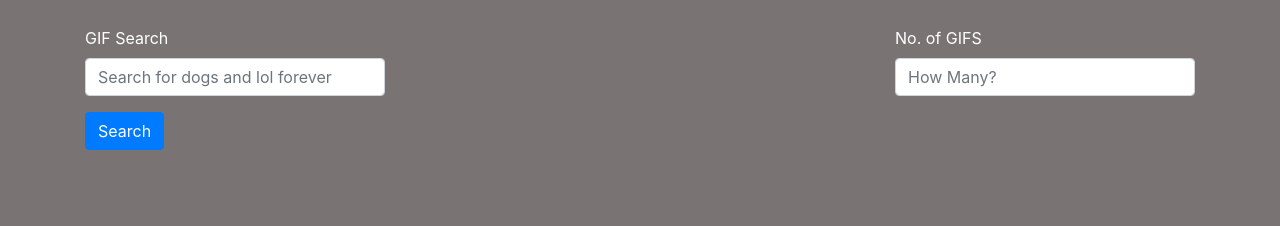
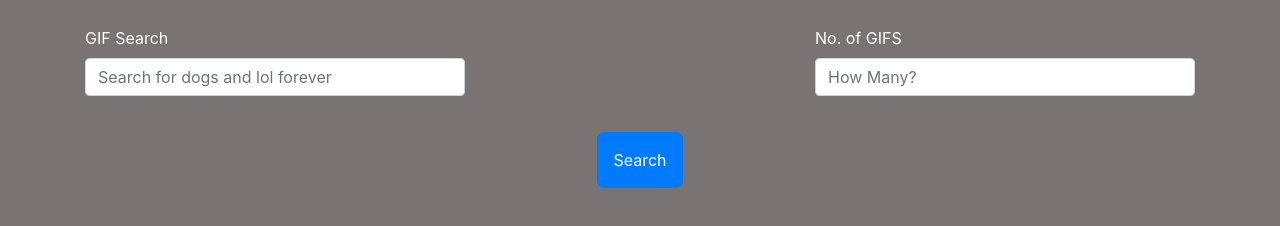
Before and after one commit to IscarjoCode/Gyphy_Project, a plain HTML site: page index.html in a window 1280 px wide. Shown: the part 120-346 px from the top of the page. Drawn offline with nearby package versions, Linux system fonts and the light colour scheme; no server answers.

Commit message:
fixed some layout issues and added button still have to clean up my form mark up

```diff
--- a/index.html
+++ b/index.html
@@ -45,5 +45,7 @@
     <script src="https://code.jquery.com/jquery-3.5.1.slim.min.js" integrity="sha384-DfXdz2htPH0lsSSs5nCTpuj/zy4C+OGpamoFVy38MVBnE+IbbVYUew+OrCXaRkfj" crossorigin="anonymous"></script>
     <script src="https://cdn.jsdelivr.net/npm/popper.js@1.16.1/dist/umd/popper.min.js" integrity="sha384-9/reFTGAW83EW2RDu2S0VKaIzap3H66lZH81PoYlFhbGU+6BZp6G7niu735Sk7lN" crossorigin="anonymous"></script>
     <script src="https://stackpath.bootstrapcdn.com/bootstrap/4.5.2/js/bootstrap.min.js" integrity="sha384-B4gt1jrGC7Jh4AgTPSdUtOBvfO8shuf57BaghqFfPlYxofvL8/KUEfYiJOMMV+rV" crossorigin="anonymous"></script>
+
+    <script src="javasript\myscript.js"></script>
 </body>
 </html>
--- /dev/null
+++ b/javasript/myscript.js
@@ -0,0 +1,6 @@
+var xhr = $.get("http://api.giphy.com/v1/gifs/search?q=ryan+gosling&api_key=YOUR_API_KEY&limit=5");
+xhr.done(function(data) { console.log("success got data", data); });
+
+const api = "YfQo69W7isZ6aYVWbEmOdEpqjnho48fR";
+
+const search = "http://api.giphy.com/v1/gifs/search"
--- a/scss/styles.scss
+++ b/scss/styles.scss
@@ -33,12 +33,32 @@ main{
 
 
   .form-group input{
-    width: 300px;
+    width: 380px;
 
   @media screen and (max-width: $tablet){
       width:  150px;
       font-size: 12px;
     }
+
+  @media screen and (min-width: $LGdesktop){
+    width: 480px;
+  }
+
+
+  }
+
+  .btn-container{
+    display: flex;
+    flex-direction: row;
+    justify-content: center;
+    margin-top: 20px;
+
+    button{
+      padding: 15px;
+      border-radius: 7px;
+    }
+
+
   }
 
 
```
Also changed, not shown: css/styles.css, 1 other file.
